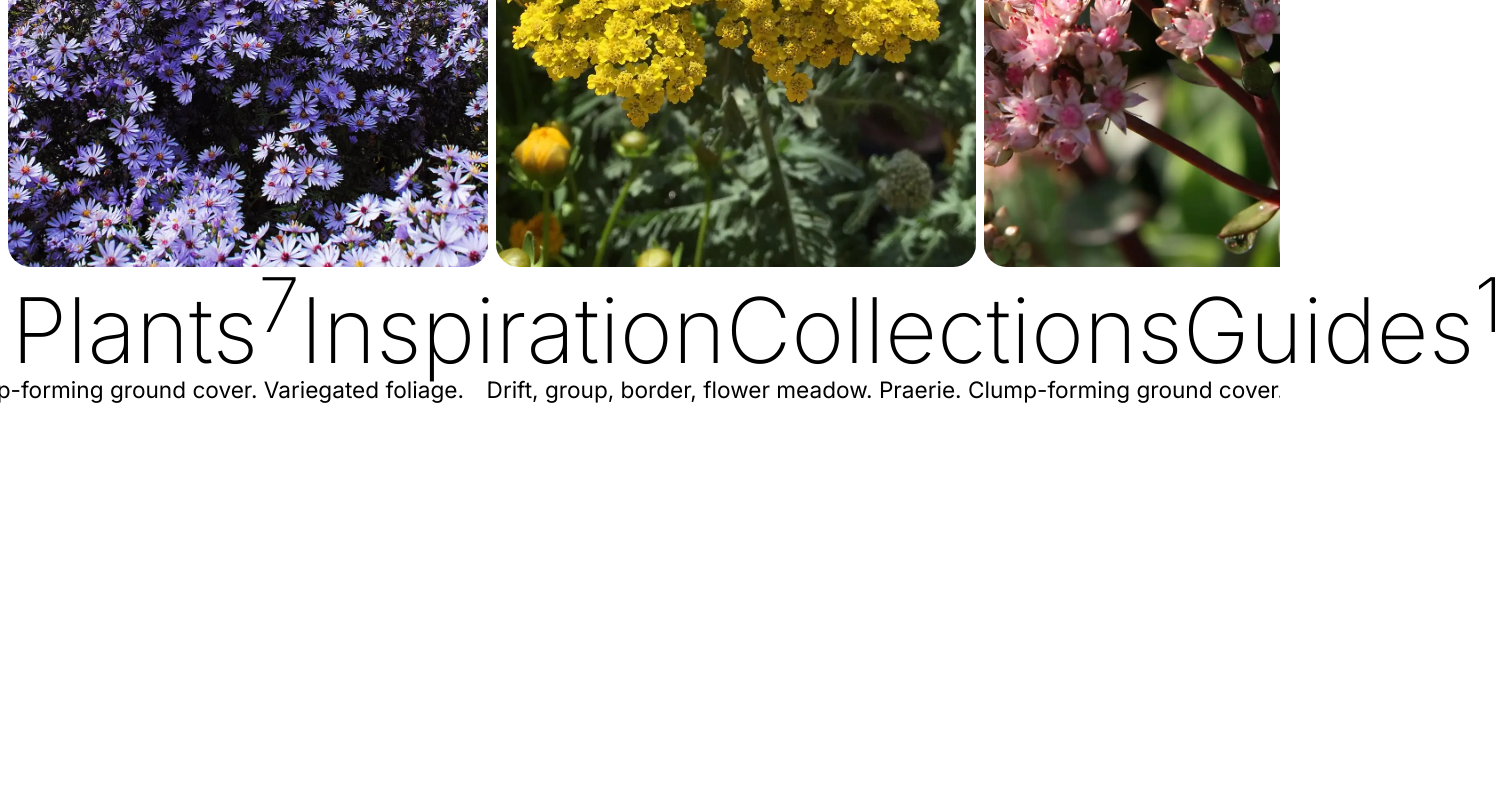
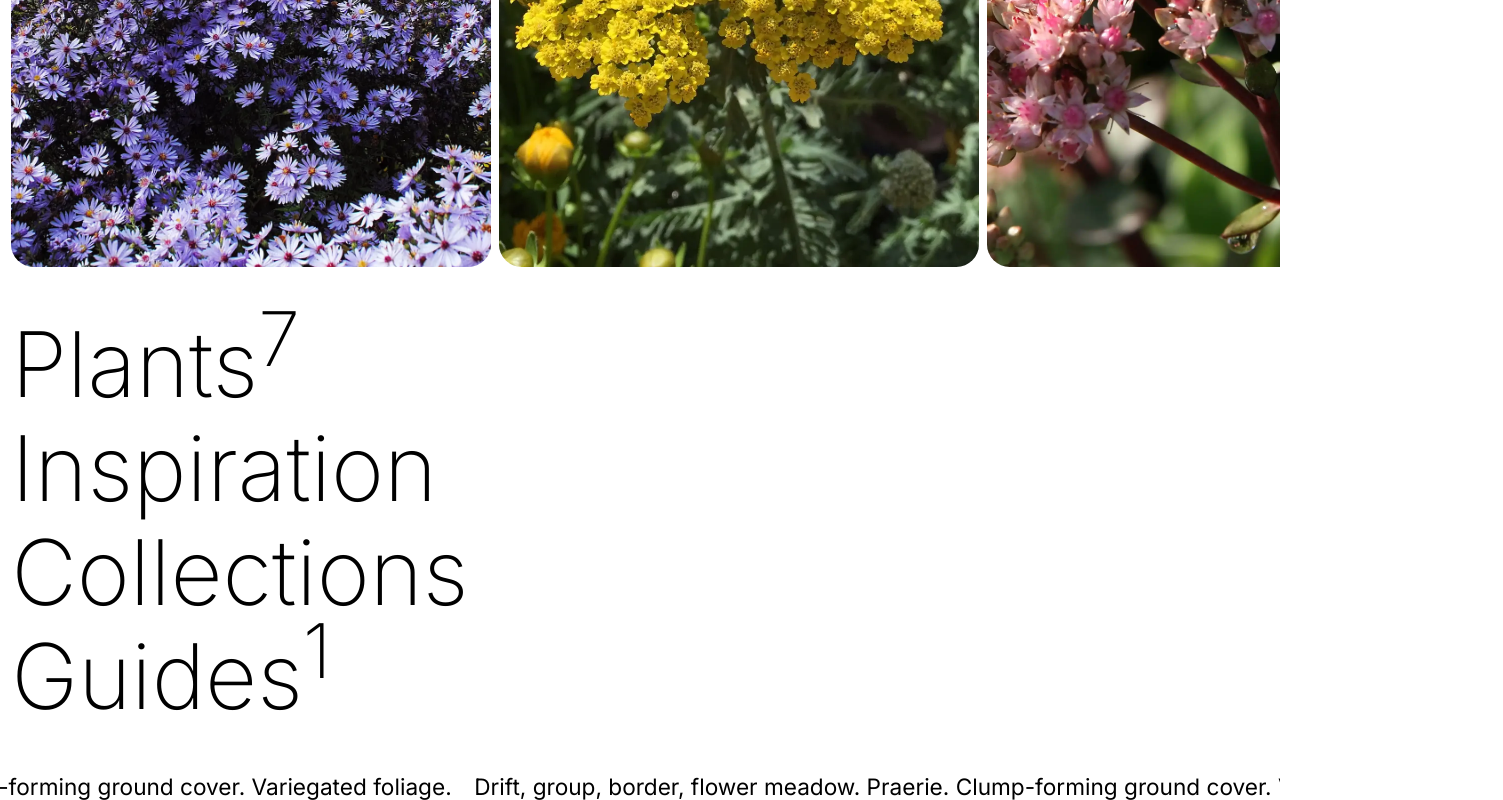
Before and after one commit to bobbyvanrijn/hardyards, a Next.js app: page / in a window 1280 px wide. Shown: the part 464-1264 px from the top of the page, 1503 px wide, since content can reach past the window. Before the commit the page ends 867 px from the top, so only its background shows below. Built offline with nearby package versions, Linux system fonts and the light colour scheme.

Commit message:
fix: Navigation

```diff
--- a/components/Carousel.module.css
+++ b/components/Carousel.module.css
@@ -29,11 +29,11 @@
 }
 
 .carousel__item:first-child {
-    margin-left: var(--scale-8);
+    margin-left: var(--scale-7);
 }
 
 .carousel__item:last-child {
-    margin-right: var(--scale-8);
+    margin-right: var(--scale-7);
 }
 
 .carousel__item img {
--- a/components/Navigation.js
+++ b/components/Navigation.js
@@ -11,9 +11,15 @@ export default function Navigation() {
                     <Link href='/plants'>
                         Plants<sup>{ plants.length }</sup>
                     </Link>
-                    <Link>Inspiration</Link>
-                    <Link>Collections</Link>
-                    <Link>Guides<sup>1</sup></Link>
+                </li>
+                <li>
+                    <Link href='/'>Inspiration</Link>
+                </li>
+                <li>
+                    <Link href='/'>Collections</Link>
+                </li>
+                <li>
+                    <Link href='/'>Guides<sup>1</sup></Link>
                 </li>
             </ul>
         </nav>
--- a/components/Navigation.module.css
+++ b/components/Navigation.module.css
@@ -1,7 +1,8 @@
 .navigation {
     font-size: var(--type-xxl);
     font-weight: 250;
-    line-height: 1;
+    line-height: 1.15;
+    margin-block: var(--scale-3);
 }
 
 .navigation ul {
@@ -9,3 +10,13 @@
     margin: 0;
     padding: 0;
 }
+
+.navigation a {
+    display: block;
+}
+
+.navigation sup {
+    /* Don't add <sup> height to parent */
+    display: inline-block;
+    margin-top: -4rem;
+}
--- a/pages/index.tsx
+++ b/pages/index.tsx
@@ -28,7 +28,6 @@ const blocks = [
                         placeholder='blur'
                         blurDataURL={`/images/${ plant.slug}-small.webp`}
                     />
-
                 </Link>
         )
     }
```
